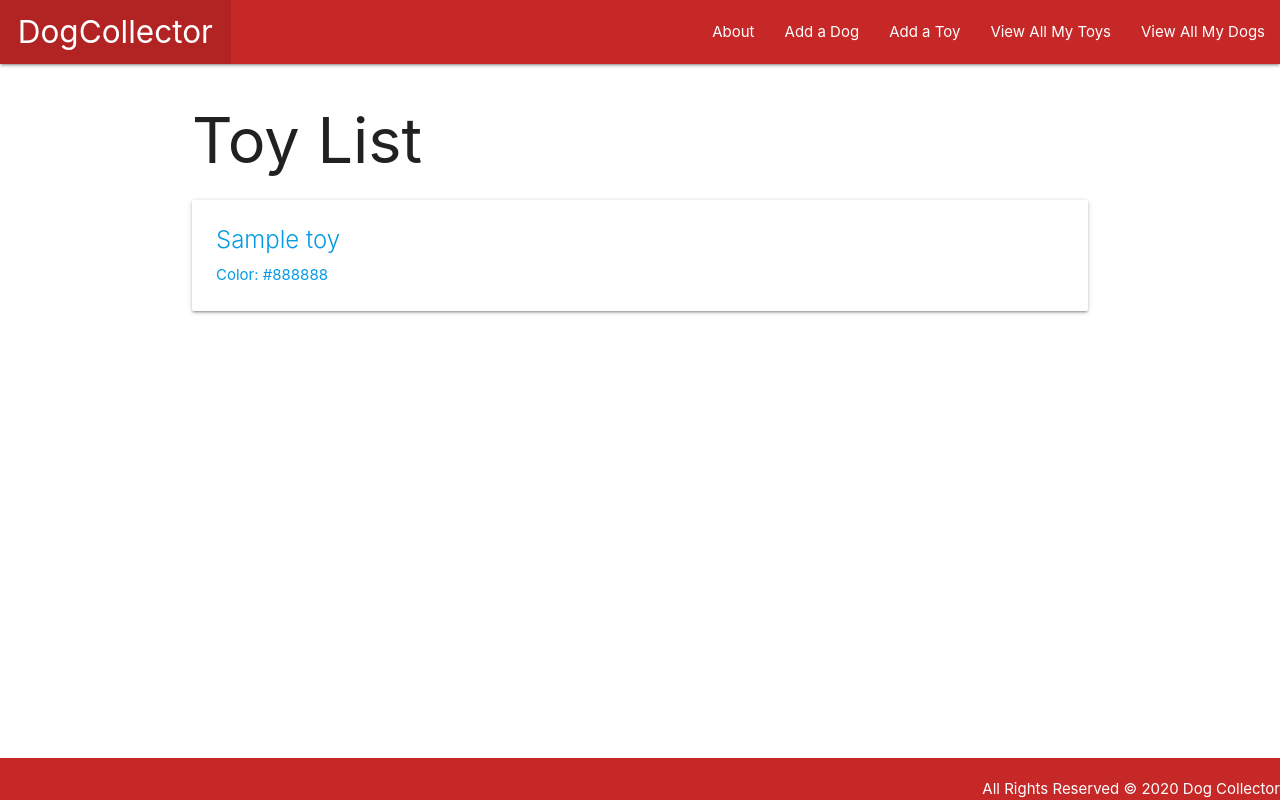
After one commit to guyett92/dogcollector, a Django app: page /toys/ in a window 1280 px wide. The commit adds this page. Run offline with Django 3.2, Linux system fonts and the light colour scheme; tables that the repository leaves empty hold one stand-in row (values such as "Sample post").

Commit message:
adds toy CRUD

```diff
--- a/main_app/models.py
+++ b/main_app/models.py
@@ -23,4 +23,4 @@ class Toy(models.Model):
          return self.name
 
      def get_absolute_url(self):
-         return reverse('toys_detail', kwargs={'toy_id': self.id})
+         return reverse('toys_list')
--- a/main_app/templates/base.html
+++ b/main_app/templates/base.html
@@ -27,6 +27,12 @@
                         <a href="{% url 'dogs_create' %}">Add a Dog</a>
                     </li>
                     <li>
+                        <a href="{% url 'toys_create' %}">Add a Toy</a>
+                    </li>
+                    <li>
+                        <a href="{% url 'toys_list' %}">View All My Toys</a>
+                    </li>
+                    <li>
                         <a href="{% url 'index' %}">View All My Dogs</a>
                     </li>
                 </ul>
--- /dev/null
+++ b/main_app/templates/main_app/toy_list.html
@@ -0,0 +1,18 @@
+{% extends 'base.html' %}
+{% block content %}
+  <h1>Toy List</h1>
+  <ul>
+    {% for toy in object_list %}
+      <a href="{% url 'toys_detail' toy.id %}">
+        <div class="card">
+            <div class="card-content">
+                <span class="card-title">{{ toy.name }}</span>
+                <p>Color: {{ toy.color }}</p>
+            </div>
+        </div>
+      </a>
+    {% empty %}
+      <li>No toys yet...</li>
+    {% endfor %}
+  </ul>
+{% endblock %}
--- a/main_app/urls.py
+++ b/main_app/urls.py
@@ -9,4 +9,9 @@ urlpatterns = [
     path('dogs/create/', views.DogCreate.as_view(), name='dogs_create'),
     path('dogs/<int:pk>/update/', views.DogUpdate.as_view(), name='dogs_update'),
     path('dogs/<int:pk>/delete/', views.DogDelete.as_view(), name='dogs_delete'),
+    path('toys/', views.ToyList.as_view(), name='toys_list'),
+    path('toys/create/', views.ToyCreate.as_view(), name='toys_create'),
+    path('toys/<int:pk>/', views.ToyDetailView.as_view(), name='toys_detail'),
+    path('toys/<int:pk>/update/', views.ToyUpdate.as_view(), name='toys_update'),
+    path('toys/<int:pk>/delete/', views.ToyDelete.as_view(), name='toys_delete'),
 ]
--- a/main_app/views.py
+++ b/main_app/views.py
@@ -1,6 +1,7 @@
 from django.shortcuts import render
 from .models import Dog, Toy
 from django.views.generic.edit import CreateView, UpdateView, DeleteView
+from django.views.generic import ListView, DetailView
 
 # View Functions
 
@@ -31,3 +32,21 @@ class DogUpdate(UpdateView):
 class DogDelete(DeleteView):
     model = Dog
     success_url = '/dogs/'
+
+class ToyList(ListView):
+    model = Toy
+
+class ToyDetailView(DetailView):
+    model = Toy
+
+class ToyCreate(CreateView):
+    model = Toy
+    fields = '__all__'
+
+class ToyUpdate(UpdateView):
+    model = Toy
+    fields = '__all__'
+
+class ToyDelete(DeleteView):
+    model = Toy
+    success_url = '/toys/'
```
Also changed, not shown: main_app/templates/main_app/toy_confirm_delete.html (added, +11 -0 lines), main_app/templates/main_app/toy_detail.html (added, +14 -0 lines), main_app/templates/main_app/toy_form.html (added, +16 -0 lines).
